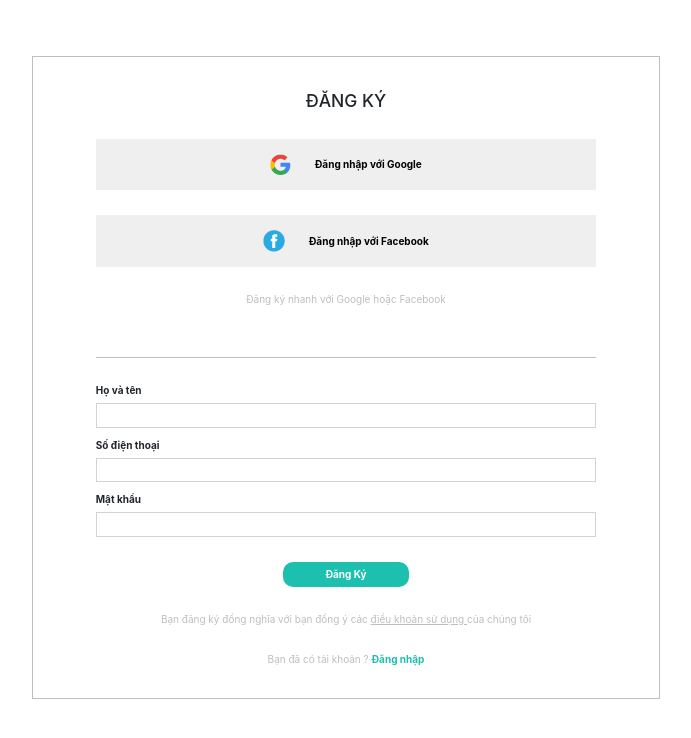
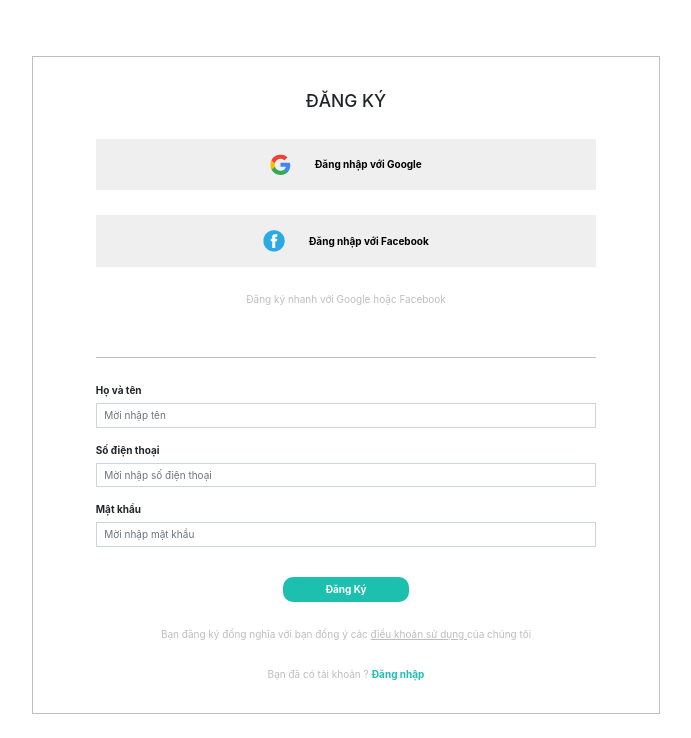
Before and after one commit to LoiKise/chat, a React (Create React App) app: page /register in a window 1280 px wide. Shown: the top 738 px of the page, without its empty margins (279-970 px from the left). Built offline with nearby package versions, Linux system fonts and the light colour scheme.

Commit message:
Add features/auth/authSlice.js && Validate Form Register

```diff
--- /dev/null
+++ b/src/apis/auth.api.js
@@ -0,0 +1,11 @@
+import axios from "axios";
+
+const authApi = {
+  register(data) {
+    return axios.post(
+      "https://61387eb7163b560017039f1e.mockapi.io/Register",
+      data
+    );
+  },
+};
+export default authApi;
--- a/src/app/store.js
+++ b/src/app/store.js
@@ -1,8 +1,9 @@
-import { configureStore } from '@reduxjs/toolkit'
-import counterReducer from '../features/counter/counterSlice'
+import { configureStore } from "@reduxjs/toolkit";
+import authReducer from "../features/auth/authSlice";
+import counterReducer from "../features/counter/counterSlice";
 export const store = configureStore({
-    reducer: {
-        counter: counterReducer,
-
-    },
-})
+  reducer: {
+    counter: counterReducer,
+    auth: authReducer,
+  },
+});
--- /dev/null
+++ b/src/components/ErrorMessage/index.js
@@ -0,0 +1,10 @@
+import React from "react";
+
+export default function index({ errors, name }) {
+  const error = errors[name];
+  return (
+    <div style={{ color: "#ff424f", fontSize: "1rem", paddingTop: "0.5rem" }}>
+      {error && error.message}
+    </div>
+  );
+}
--- a/src/components/Register/index.js
+++ b/src/components/Register/index.js
@@ -1,9 +1,55 @@
 import React from "react";
-import { Link } from "react-router-dom";
+import { Controller, useForm } from "react-hook-form";
+import { Link, useHistory } from "react-router-dom";
+import ErrorMessage from "../ErrorMessage";
+import { rules } from "../../helpers/rules";
+import { unwrapResult } from "@reduxjs/toolkit";
+import { useDispatch } from "react-redux";
+import { register } from "../../features/auth/authSlice";
 
-export default function index() {
+export default function Index() {
   const IMGGG = "/assets/img/icon/Asset 18.png";
   const IMGFB = "/assets/img/icon/Asset 19.png";
+
+  const {
+    control,
+    handleSubmit,
+    getValues,
+    formState: { errors },
+    setError,
+  } = useForm({
+    defaultValues: {
+      name: "",
+      sdt: "",
+      password: "",
+    },
+  });
+  const dispatch = useDispatch();
+  const history = useHistory();
+
+  const handleRegister = async (data) => {
+    const body = {
+      name: data.name,
+      sdt: data.sdt,
+      password: data.password,
+    };
+
+    try {
+      const res = await dispatch(register(body));
+      unwrapResult(res);
+      history.push("/");
+    } catch (error) {
+      if (error.status === 422) {
+        for (const key in error.data) {
+          setError(key, {
+            type: "server",
+            message: error.data[key],
+          });
+        }
+      }
+    }
+  };
+
   return (
     <div className="signup container">
       <div className="row">
@@ -27,26 +73,49 @@ export default function index() {
             </p>
           </div>
           <div className="signup__input">
-            <form action="#">
+            <form action="#" onSubmit={handleSubmit(handleRegister)}>
               <div className="form-group">
                 <label htmlFor="form-group-name" className="font-weight-bold">
                   Họ và tên
                 </label>
+                <Controller
+                  name="name"
+                  control={control}
+                  rules={rules.name}
+                  render={({ field }) => (
                     <input
                       type="text"
+                      name="name"
+                      placeholder="Mời nhập tên"
+                      onChange={field.onChange}
+                      value={getValues("name")}
                       className="form-control rounded-0"
                       id="form-group-name"
                     />
+                  )}
+                />
+                <ErrorMessage name="name" errors={errors} />
               </div>
               <div className="form-group">
                 <label htmlFor="form-group-phone" className="font-weight-bold">
                   Số điện thoại
                 </label>
+                <Controller
+                  name="sdt"
+                  control={control}
+                  rules={rules.phone}
+                  render={({ field }) => (
                     <input
-                  type="number"
+                      type="text"
+                      onChange={field.onChange}
+                      placeholder="Mời nhập số điện thoại"
+                      value={getValues("sdt")}
                       className="form-control rounded-0"
                       id="form-group-phone"
                     />
+                  )}
+                />
+                <ErrorMessage name="sdt" errors={errors} />
               </div>
               <div className="form-group">
                 <label
@@ -55,11 +124,22 @@ export default function index() {
                 >
                   Mật khẩu
                 </label>
+                <Controller
+                  name="password"
+                  control={control}
+                  rules={rules.password}
+                  render={({ field }) => (
                     <input
                       type="password"
+                      onChange={field.onChange}
+                      placeholder="Mời nhập mật khẩu"
+                      value={getValues("password")}
                       className="form-control rounded-0"
                       id="form-group-password"
                     />
+                  )}
+                />
+                <ErrorMessage name="password" errors={errors} />
               </div>
               <div className="button__submit">
                 <button type="submit" className="submit-form">
--- /dev/null
+++ b/src/features/auth/authSlice.js
@@ -0,0 +1,31 @@
+import { createAsyncThunk, createSlice } from "@reduxjs/toolkit";
+import authApi from "../../apis/auth.api";
+
+export const register = createAsyncThunk(
+  "/Register",
+  async (data, thunkAPI) => {
+    try {
+      const res = await authApi.register(data);
+      return res;
+    } catch (error) {
+      return thunkAPI.rejectWithValue(error);
+    }
+  }
+);
+
+const auth = createSlice({
+  name: "auth",
+  initialState: {
+    profile: JSON.parse(localStorage.getItem(localStorage.user)) || {},
+  },
+
+  extraReducers: {
+    [register.fulfilled]: (state, action) => {
+      state.profile = action.payload.data;
+      localStorage.setItem("user", JSON.stringify(state.profile));
+    },
+  },
+});
+
+const authReducer = auth.reducer;
+export default authReducer;
--- /dev/null
+++ b/src/helpers/rules.js
@@ -0,0 +1,36 @@
+export const rules = {
+  name: {
+    required: {
+      value: true,
+      message: "Tên là bắt buộc nhập",
+    },
+    maxLength: {
+      value: 160,
+      message: "Tên có độ dài tối đa là 160 ký tự",
+    },
+  },
+  phone: {
+    required: {
+      value: true,
+      message: "Số điện thoại là bắt buộc nhập",
+    },
+    maxLength: {
+      value: 20,
+      message: "Số điện thoại có độ dài tối đa là 20 ký tự",
+    },
+  },
+  password: {
+    required: {
+      value: true,
+      message: "Mật khẩu là bắt buộc nhập",
+    },
+    minLength: {
+      value: 6,
+      message: "Mật khẩu có độ dài từ 6 - 160 ký tự",
+    },
+    maxLength: {
+      value: 160,
+      message: "Mật khẩu có độ dài tối đa là 160 ký tự",
+    },
+  },
+};
--- a/src/routes/index.js
+++ b/src/routes/index.js
@@ -12,7 +12,7 @@ const LoginDashboardScreen = lazy(() =>
 const Dashboard = lazy(() => import("../components/Admin/Dashboard/Dashboard"));
 const Recruitment = lazy(() => import("../components/Recruitment/Index"));
 const Login = lazy(() => import("../components/Login"));
-const Register = lazy(() => import("../components/Register"));
+const Register = lazy(() => import("../components/Register/Index"));
 
 const index = [
   {
```
Also changed, not shown: src/apis/index.js (+5 -6 lines), 2 other files (tests, documents, lock files or other folders). Lines whose indentation alone changed are shown as unchanged.
